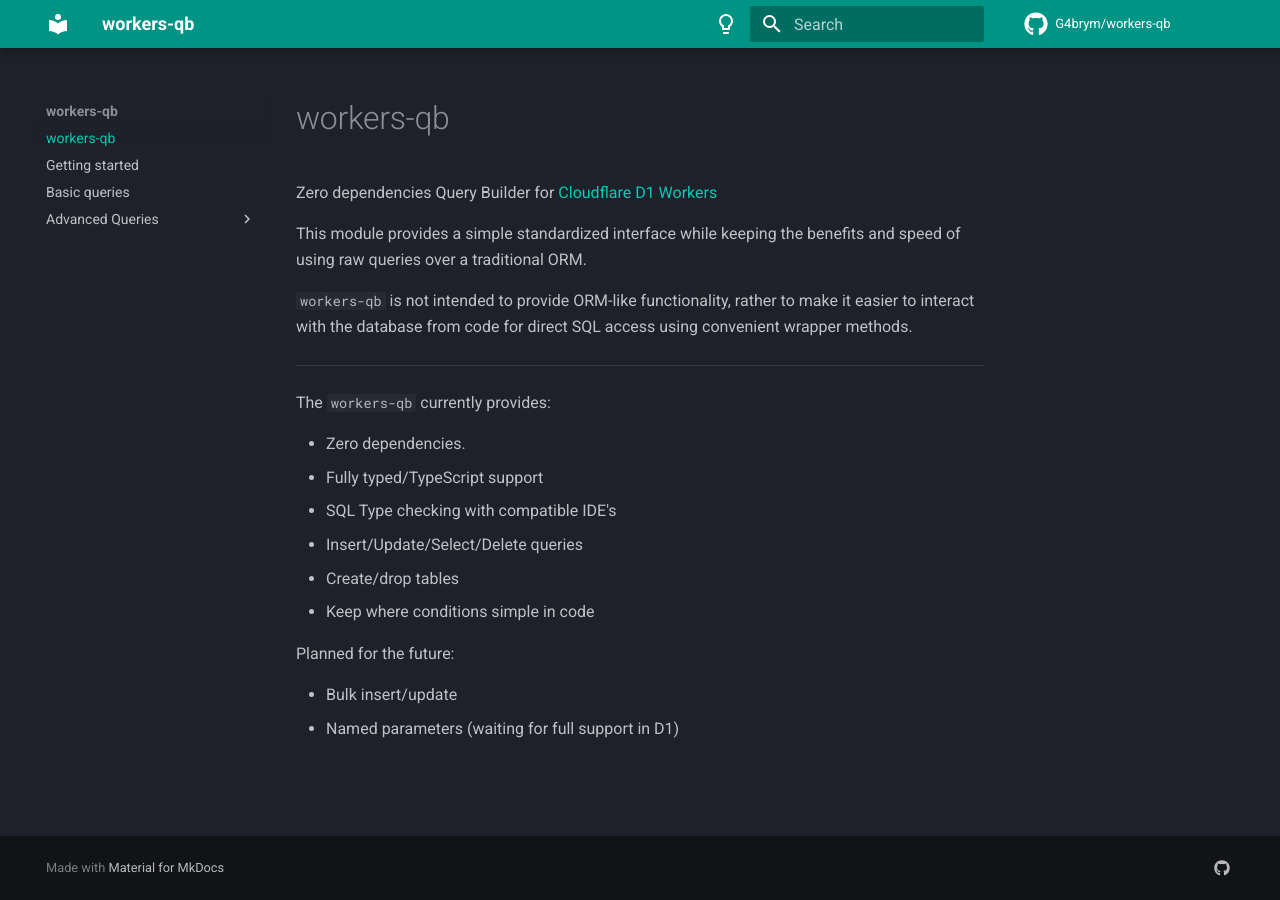
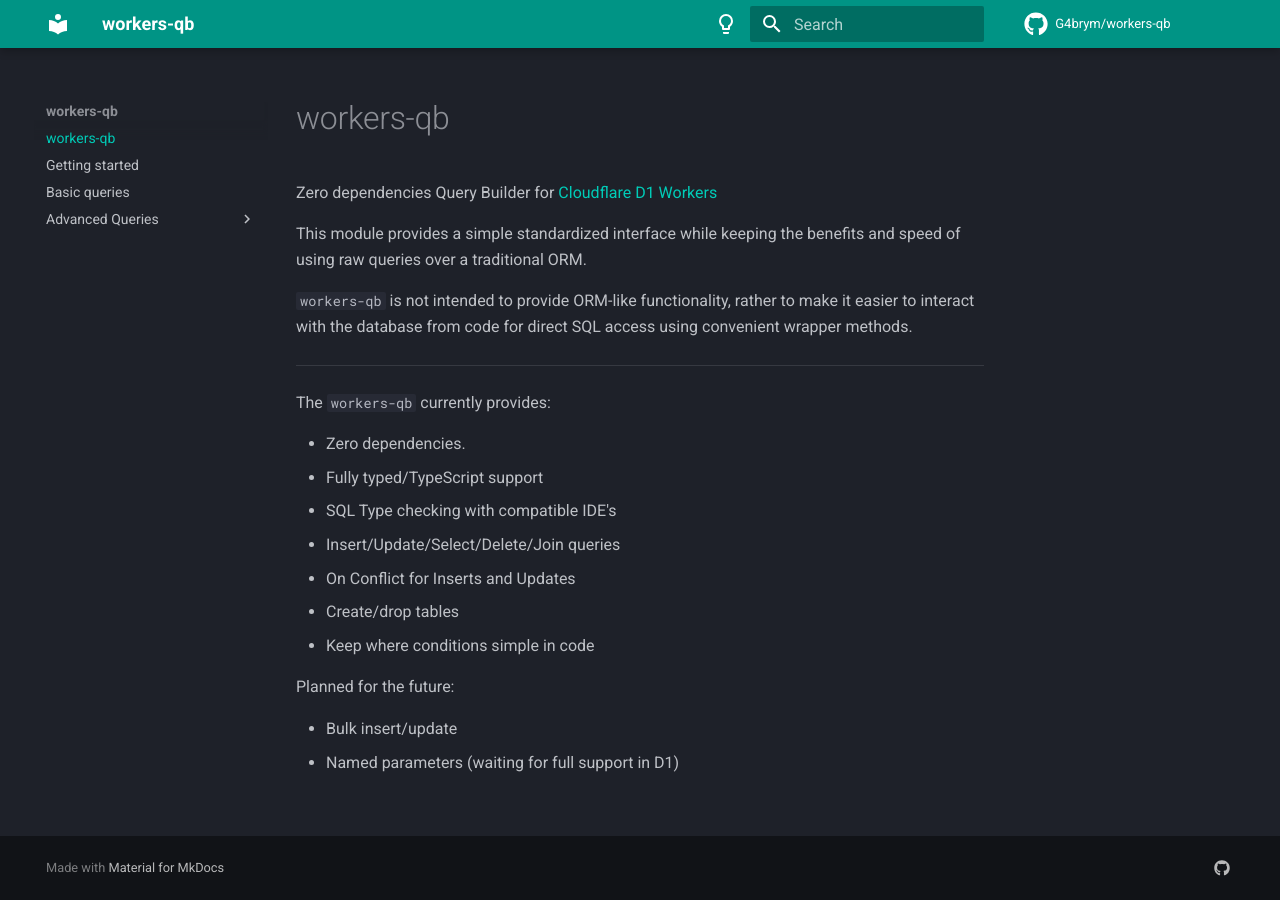
Before and after one commit to G4brym/workers-qb, an MkDocs documentation site: the page built from docs/pages/index.md, in a window 1280 px wide. Built offline with MkDocs 1.6.1 and Material for MkDocs 9.7.7, drawn with Linux system fonts in a browser that asks for light colours; comment, search, counter and statistics services are not loaded.

```diff
--- a/docs/pages/index.md
+++ b/docs/pages/index.md
@@ -16,7 +16,8 @@ The `workers-qb` currently provides:
 - Zero dependencies.
 - Fully typed/TypeScript support
 - SQL Type checking with compatible IDE's
-- Insert/Update/Select/Delete queries
+- Insert/Update/Select/Delete/Join queries
+- On Conflict for Inserts and Updates
 - Create/drop tables
 - Keep where conditions simple in code
 
```
Also changed, not shown: README.md.
